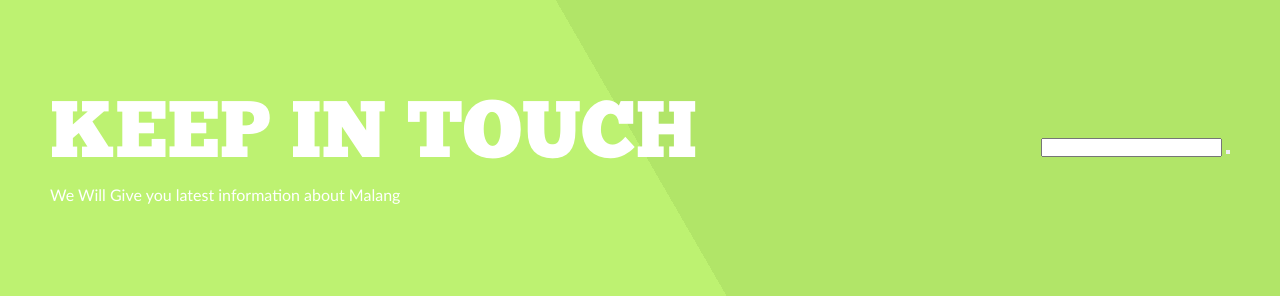
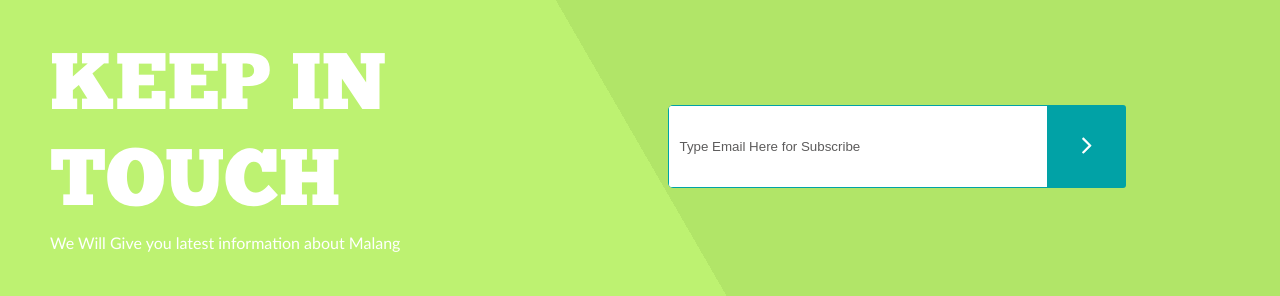
Before and after one commit to BTchorzewski/weekly_web_page_11, a website: page index.html in a window 1280 px wide. Shown: the part 4815-5111 px from the top of the page. Drawn offline with Linux system fonts and the light colour scheme.

Commit message:
building subscription component

```diff
--- a/index.html
+++ b/index.html
@@ -481,8 +481,12 @@
                 <p class="touch__subtitile">We Will Give you latest information about Malang</p>
             </div>
             <form action="" class="touch__subscription subscription">
-                <input type="text" class="subscription__input">
-                <button class="subscription__button"></button>
+                <input type="text" class="subscription__input" placeholder="Type Email Here for Subscribe">
+                <button class="subscription__button">
+                    <svg class="subscription__icon">
+                        <use xlink:href="assets/sprite.svg#icon-angle-right"></use>
+                    </svg>
+                </button>
             </form>
         </div>
     </main>
--- a/sass/components/_subscription.scss
+++ b/sass/components/_subscription.scss
@@ -0,0 +1,32 @@
+.subscription {
+
+    height: 8.3rem;
+    display: flex;
+    overflow: hidden;
+    border-radius: .5rem;
+
+    margin-right: 10rem; //right margin is used to push element to left;
+    &__input {
+        height: inherit;
+        width: 40rem;
+        padding-left: 1rem;
+        border: .1rem solid $color-primary-dark;
+        border-radius: .3rem;
+    }
+    &__button {
+
+        height: inherit;
+        width: 8.3rem;
+        background-color: $color-primary-dark;
+        border: none;
+        border-radius: 0 .3rem .3rem 0;
+        transform: translateX(-.4rem);
+        outline: none;
+    }
+    &__icon {
+        width: 1.7rem;
+        height: 2.9rem;
+        fill: $color-white;
+
+    }
+}
```
Also changed, not shown: css/style.css.
